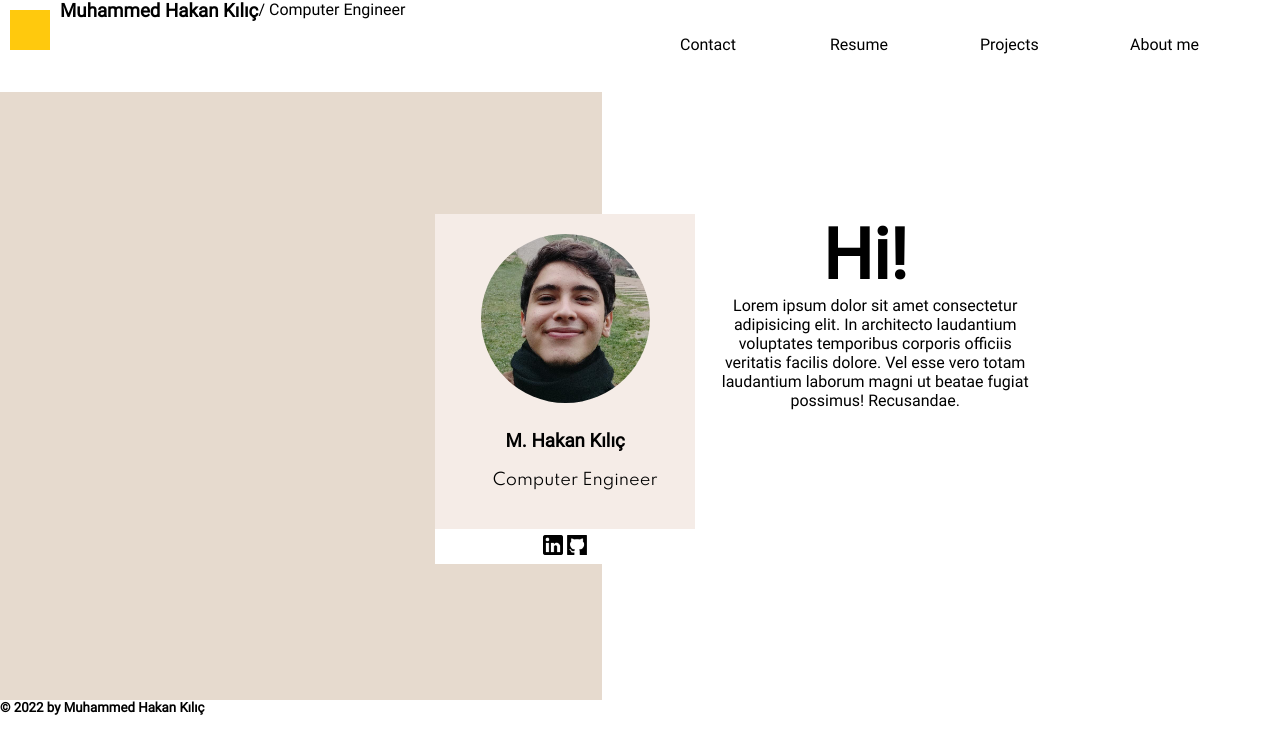
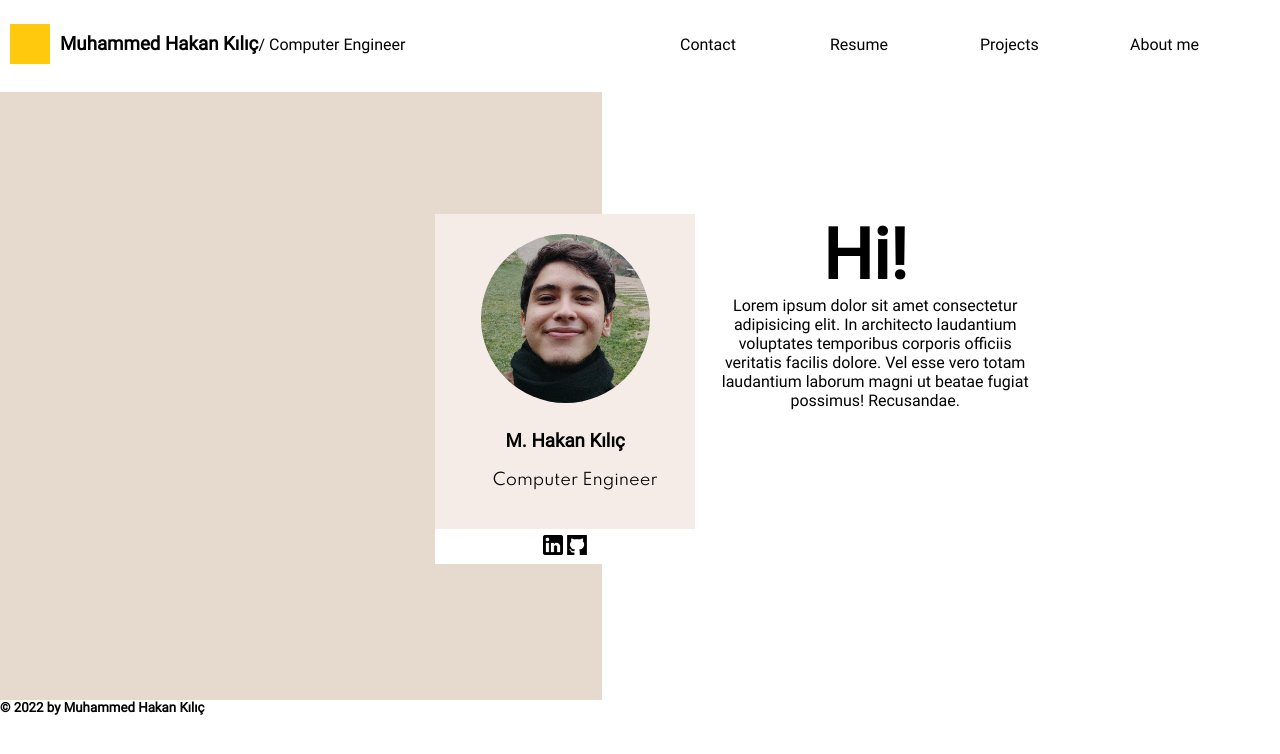
Before and after one commit to mamamia140/my-personal-web-site, a plain HTML site: page index.html in a window 1280 px wide. Drawn offline with Linux system fonts and the light colour scheme.

Commit message:
almost done with first page

```diff
--- a/style.css
+++ b/style.css
@@ -25,12 +25,16 @@ body, html{
 nav .name{
     float: left;
     width: 50%;
+    display: flex;
     height: 100%;
+    align-items: center;
 }
 nav .name img{
     margin: 10px;
     width: 40px;
+    height: 40px;
     float: left;
+    flex-basis: 40px;
 }
 nav .name h3{
     float: left;
```
